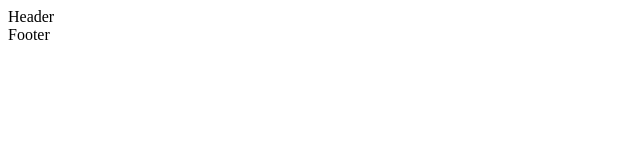
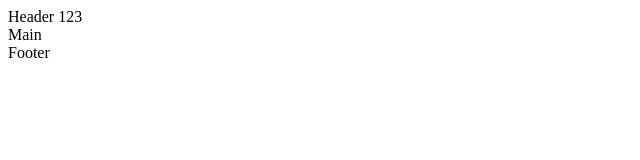
Before and after one commit to Sel-Fisher/my-project, a plain HTML site: page index.html in a window 1280 px wide. Shown: the full height of the page, 0-640 px from the left. Drawn offline with Linux system fonts and the light colour scheme.

Commit message:
add 123 and main text

```diff
--- a/index.html
+++ b/index.html
@@ -6,8 +6,8 @@
   <title>Document</title>
 </head>
 <body>
-  <header>Header</header>
-  <main></main>
+  <header>Header 123</header>
+  <main>Main</main>
   <footer>Footer</footer>
 </body>
 </html>
```
